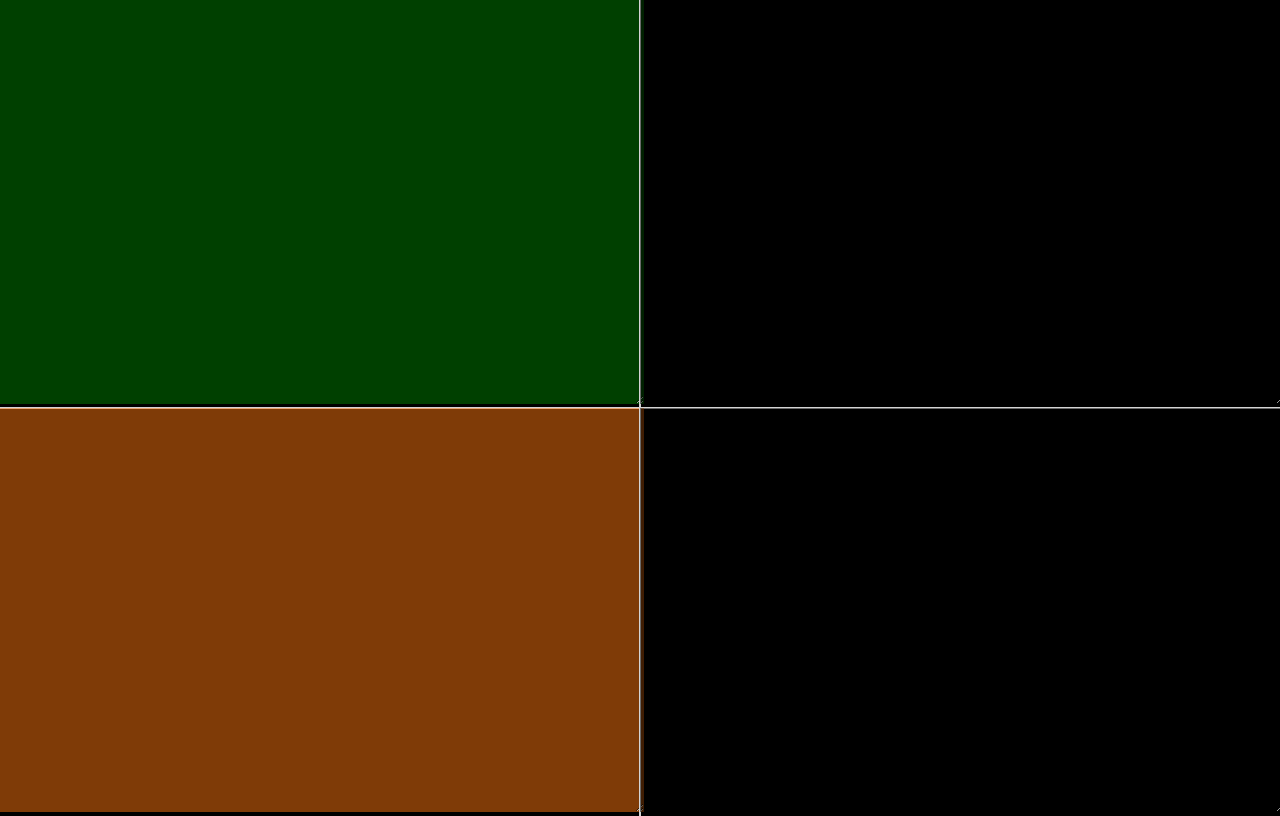
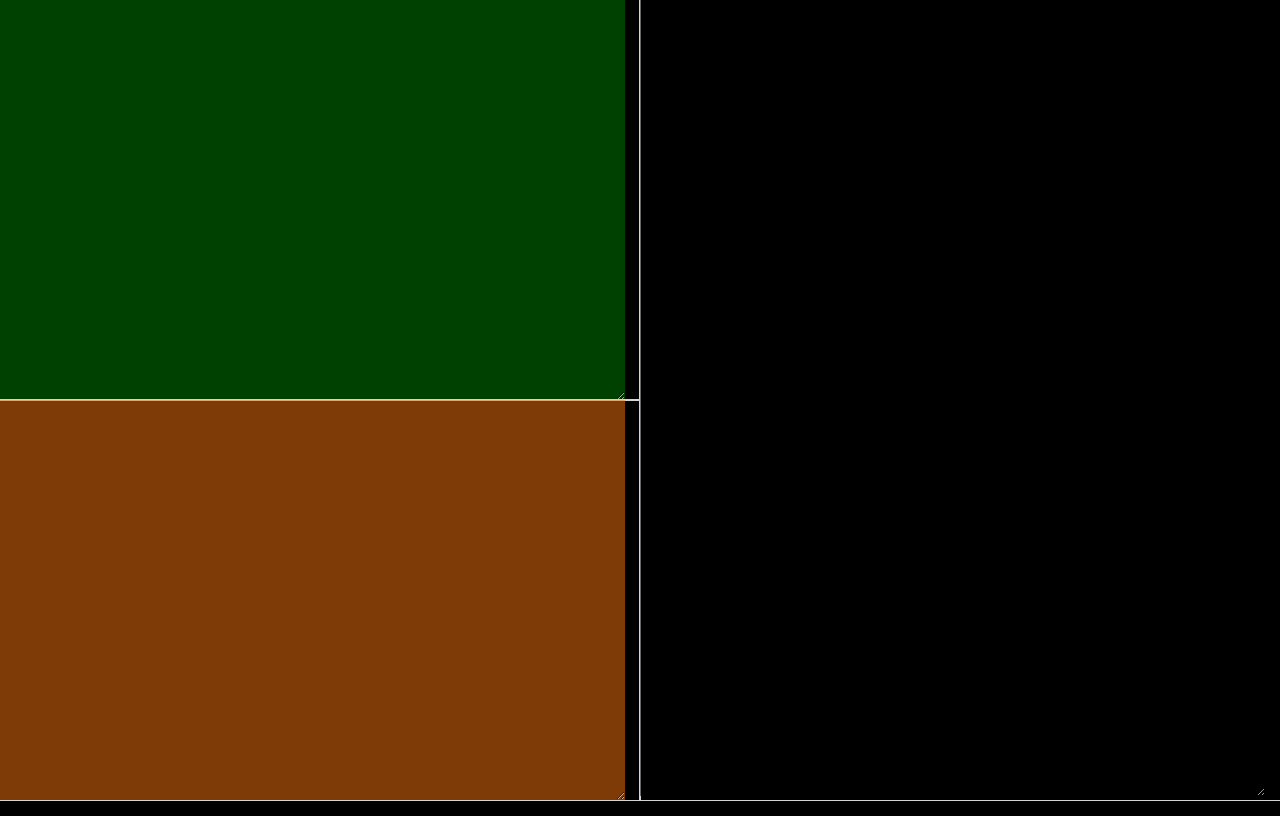
Before and after one commit to HumblePuff/focusOnNextStep, a plain HTML site: page index.html in a window 1280 px wide. Drawn offline with Linux system fonts and the light colour scheme.

Commit message:
Update index.html

```diff
--- a/index.html
+++ b/index.html
@@ -9,39 +9,61 @@
             padding: 0;
             background: black;
             color: rgb(212, 212, 212);
+            display: flex;
+            height: 100vh;
+            overflow: hidden;
+        }
+        .left, .right {
+            width: 50%;
+            display: flex;
+            flex-direction: column;
+            height: 100%;
         }
         .notepad-container {
-            width: 50%;
-            height: 50%;
-            float: left;
             box-sizing: border-box;
             border: none;
             outline: 1px solid rgb(212, 212, 212);
         }
+        .half {
+            flex: 1;
+        }
+        .full {
+            flex: 2;
+        }
+        .notepad-green:focus{
+            border-right: 5px solid rgb(255, 255, 255);
+            z-index: 1;
+        }
+        .notepad-orange:focus{
+            border-right: 5px solid rgb(255, 255, 255);
+            z-index: 1;
+        }
+        .notepad-black:focus{
+            border-left: 5px solid rgba(255, 255, 255, 0.3);
+            margin-left: -5px;
+            position: relative;
+            z-index: 1;
+        }
         .notepad {
-            width: 100%;
-            height: 100%;
             color: rgb(212, 212, 212);
             border: none;
+            width: 97%;
+            height: 99%;
+            outline: none;
         }
         .notepad-green {
-            background: rgba(0, 128, 0, 0.5); /* Green with 50% transparency */
+            background: rgba(0, 128, 0, 0.5);
         }
         .notepad-black {
-            background: rgba(0, 0, 0, 0.5); /* Black with 50% transparency */
+            background: rgba(0, 0, 0, 0.5);
         }
         .notepad-orange {
-            background: rgba(254, 118, 14, 0.5); /* Orange (#FE760E) with 50% transparency */
-        }
-        .notepad-blue {
-            background: rgba(0, 0, 0, 0.5); /* Black with 50% transparency */
-            /* background: rgba(0, 0, 255, 0.5); Blue with 50% transparency */
+            background: rgba(254, 118, 14, 0.5);
         }
     </style>
     <script type="text/javascript">
         (function() {
             'use strict';
-            // Change theme color
             var m = document.createElement('meta');
             m.name = 'theme-color';
             m.content = '#000000';
@@ -50,32 +72,20 @@
     </script>
 </head>
 <body>
-    <div class="notepad-container">
-        <textarea class="notepad notepad-green"></textarea>
+    <div class="left">
+        <div class="notepad-container half">
+            <textarea class="notepad notepad-green"></textarea>
+        </div>
+        <div class="notepad-container half">
+            <textarea class="notepad notepad-orange"></textarea>
+        </div>
     </div>
-    <div class="notepad-container">
-        <textarea class="notepad notepad-black"></textarea>
-    </div>
-    <div class="notepad-container">
-        <textarea class="notepad notepad-orange"></textarea>
-    </div>
-    <div class="notepad-container">
-        <textarea class="notepad notepad-blue"></textarea>
+    <div class="right">
+        <div class="notepad-container full">
+            <textarea class="notepad notepad-black"></textarea>
+        </div>
     </div>
     <script type="text/javascript">
-        var intervalId = window.setInterval(function(){
-            try {
-                var notepads = document.getElementsByClassName("notepad");
-                for (var i = 0; i < notepads.length; i++) {
-                    notepads[i].style.width = (window.innerWidth / 2) + "px";
-                    notepads[i].style.height = (window.innerHeight / 2) + "px";
-                }
-                document.body.style.overflow = 'hidden';
-                document.title = "";
-            }
-            catch (err) {
-            }
-        }, 500);
         function autoSave() {
             var notepads = document.getElementsByClassName("notepad");
             for (var i = 0; i < notepads.length; i++) {
```
